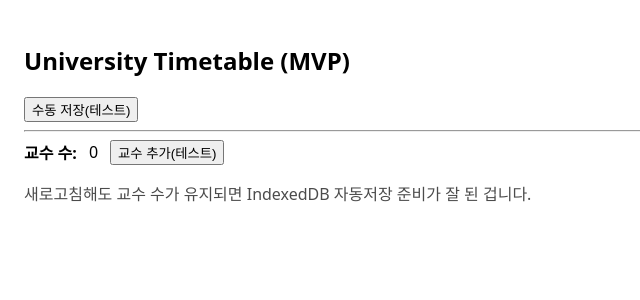
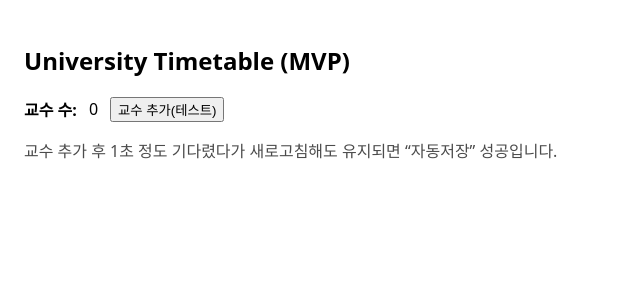
Before and after one commit to AIpakadesu/university_timetable, a React app in the folder app/: page / in a window 1280 px wide. Shown: the top 300 px of the page, without its empty margins (0-640 px from the left). Built offline with nearby package versions, Linux system fonts and the light colour scheme; the HTML template or start-up script is replaced by a standard one.

Commit message:
저장: 입력 변경 시 자동 저장(디바운스) 추가

```diff
--- a/app/src/App.tsx
+++ b/app/src/App.tsx
@@ -1,29 +1,22 @@
 import { useEffect } from "react";
 import { useAppStore } from "./domain/store";
+import { useAutoSave } from "./domain/useAutoSave";
 
 export default function App() {
-  const { loading, init, input, setInput, saveAll } = useAppStore();
+  const { loading, init, input, setInput } = useAppStore();
 
   useEffect(() => {
     init();
   }, [init]);
+
+  // ✅ 자동 저장(디바운스)
+  useAutoSave(800);
 
   if (loading) return <div style={{ padding: 16 }}>로딩 중...</div>;
 
   return (
     <div style={{ padding: 16, fontFamily: "system-ui" }}>
       <h2>University Timetable (MVP)</h2>
-
-      <button
-        onClick={async () => {
-          await saveAll();
-          alert("저장 완료!");
-        }}
-      >
-        수동 저장(테스트)
-      </button>
-
-      <hr />
 
       <div style={{ display: "flex", gap: 12, alignItems: "center" }}>
         <b>교수 수:</b> {input.professors.length}
@@ -40,7 +33,7 @@ export default function App() {
       </div>
 
       <p style={{ opacity: 0.7 }}>
-        새로고침해도 교수 수가 유지되면 IndexedDB 자동저장 준비가 잘 된 겁니다.
+        교수 추가 후 1초 정도 기다렸다가 새로고침해도 유지되면 “자동저장” 성공입니다.
       </p>
     </div>
   );
--- /dev/null
+++ b/app/src/domain/useAutoSave.ts
@@ -0,0 +1,35 @@
+import { useEffect, useRef } from "react";
+import { useAppStore } from "./store";
+
+/**
+ * 입력/해결안(solutions)이 바뀌면 일정 시간 후 자동 저장합니다.
+ * - 디바운스: 잦은 입력 중에는 저장을 미루고, 멈추면 저장
+ * - 첫 로드 직후에는 저장하지 않음(불필요한 덮어쓰기 방지)
+ */
+export function useAutoSave(delayMs = 800) {
+  const { loading, presetId, input, solutions, saveAll } = useAppStore();
+  const firstRun = useRef(true);
+  const timer = useRef<number | null>(null);
+
+  useEffect(() => {
+    if (loading) return;
+    if (!presetId) return;
+
+    // 첫 렌더(로드 직후)에는 저장 방지
+    if (firstRun.current) {
+      firstRun.current = false;
+      return;
+    }
+
+    if (timer.current) window.clearTimeout(timer.current);
+
+    timer.current = window.setTimeout(() => {
+      saveAll().catch((e) => console.error("autosave failed:", e));
+    }, delayMs);
+
+    return () => {
+      if (timer.current) window.clearTimeout(timer.current);
+    };
+    // eslint-disable-next-line react-hooks/exhaustive-deps
+  }, [loading, presetId, input, solutions]);
+}
```
